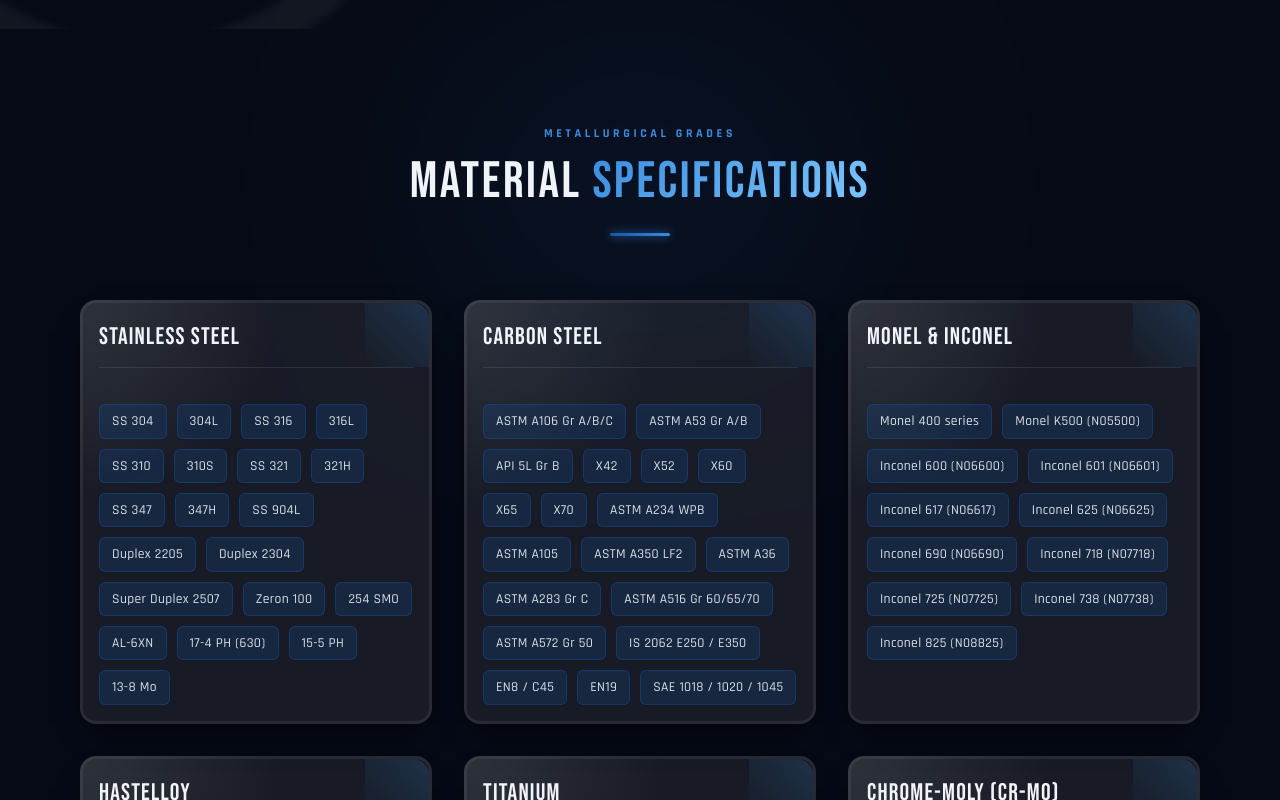
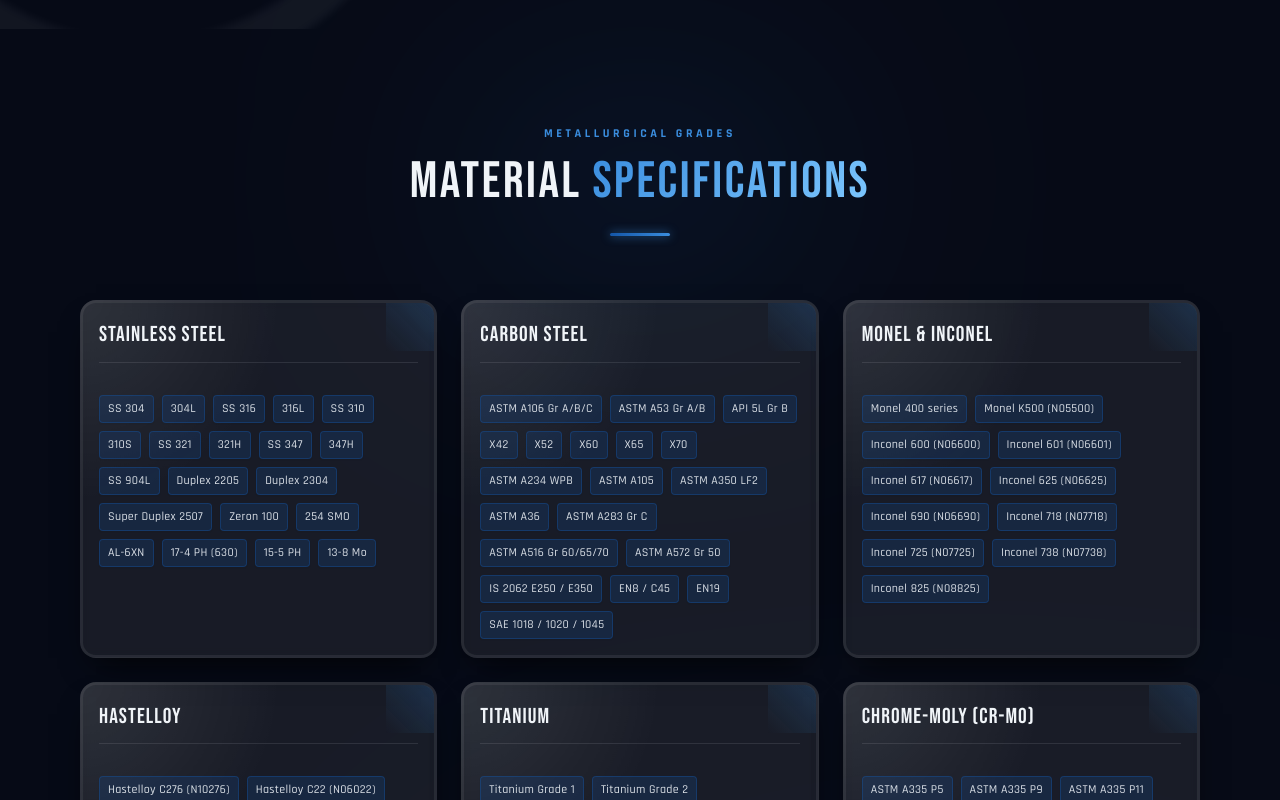
Before and after one commit to Harshelar/Tuberra, a React (Vite) app in the folder tuberra-react/: page / in a window 1280 px wide. Shown: the part 1920-2720 px from the top of the page. Built offline with nearby package versions, Linux system fonts and the light colour scheme.

Commit message:
reduce the size of boxes overall

```diff
--- a/tuberra-react/src/sections/Specs.jsx
+++ b/tuberra-react/src/sections/Specs.jsx
@@ -6,7 +6,7 @@ import { GlowCard } from '../components/ui/spotlight-card';
 const Specs = () => {
   return (
     <section className="py-24 px-6 lg:px-20 bg-[#060a16]">
-      <div className="max-w-[1400px] mx-auto">
+      <div className="max-w-[1200px] mx-auto">
         <motion.div
           initial={{ opacity: 0, y: 30 }}
           whileInView={{ opacity: 1, y: 0 }}
@@ -25,7 +25,7 @@ const Specs = () => {
           </div>
         </motion.div>
 
-        <div className="grid grid-cols-1 md:grid-cols-2 lg:grid-cols-3 gap-8">
+        <div className="grid grid-cols-1 md:grid-cols-2 lg:grid-cols-3 gap-6">
           {specsData.map((spec, index) => (
             <motion.div
               key={index}
@@ -35,17 +35,17 @@ const Specs = () => {
               transition={{ duration: 0.5, delay: index * 0.1 }}
               className="h-full"
             >
-              <GlowCard customSize={true} className="w-full h-full p-6 group hover:border-[#3a8dde]/50 transition-all duration-500 overflow-hidden relative glass-panel">
+              <GlowCard customSize={true} className="w-full h-full p-5 group hover:border-[#3a8dde]/50 transition-all duration-500 overflow-hidden relative glass-panel">
                 {/* Animated Corner accent */}
-                <div className="absolute top-0 right-0 w-16 h-16 bg-gradient-to-bl from-[#3a8dde]/20 to-transparent rounded-tr-2xl group-hover:scale-150 transition-transform duration-500"></div>
+                <div className="absolute top-0 right-0 w-12 h-12 bg-gradient-to-bl from-[#3a8dde]/20 to-transparent rounded-tr-xl group-hover:scale-150 transition-transform duration-500"></div>
 
-                <h3 className="font-bebas text-[1.5rem] tracking-[0.05em] text-white mb-5 border-b border-white/10 pb-3 relative z-10">
+                <h3 className="font-bebas text-[1.35rem] tracking-[0.05em] text-white mb-4 border-b border-white/10 pb-2.5 relative z-10">
                   {spec.title}
                   <span className="absolute bottom-0 left-0 w-0 h-0.5 bg-[#3a8dde] transition-all duration-500 group-hover:w-full"></span>
                 </h3>
-                <div className="flex flex-wrap gap-2.5 relative z-10">
+                <div className="flex flex-wrap gap-2 relative z-10">
                   {spec.grades.split(', ').map((grade, i) => (
-                    <span key={i} className="px-3 py-1.5 text-[0.85rem] font-medium text-white/90 bg-[#1456a8]/20 border border-[#1456a8]/40 rounded-md hover:bg-[#1456a8]/40 hover:text-white hover:border-[#3a8dde]/60 transition-colors shadow-sm tracking-wide">
+                    <span key={i} className="px-2 py-1 text-[0.75rem] font-medium text-white/90 bg-[#1456a8]/20 border border-[#1456a8]/40 rounded hover:bg-[#1456a8]/40 hover:text-white hover:border-[#3a8dde]/60 transition-colors shadow-sm tracking-wide">
                       {grade}
                     </span>
                   ))}
```
